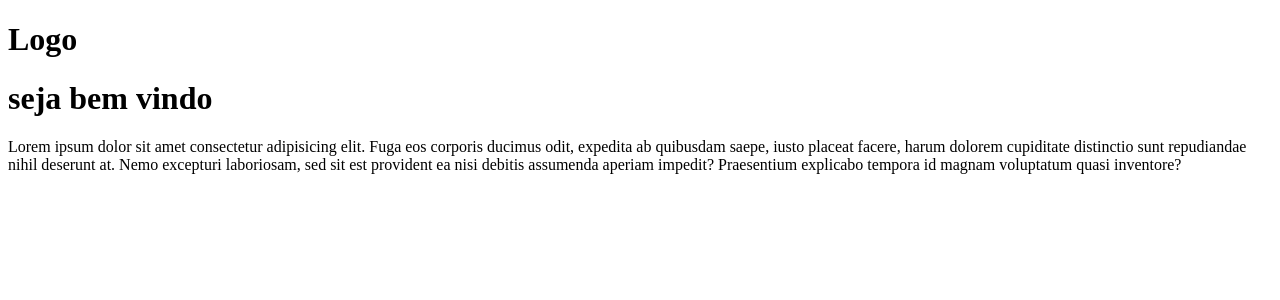
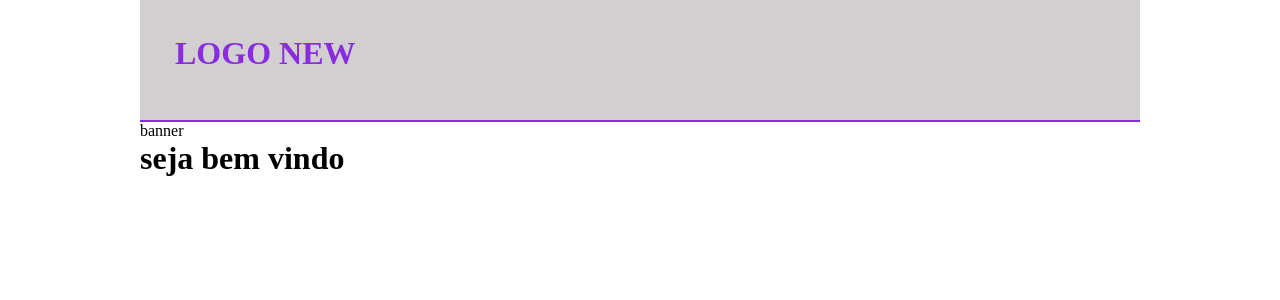
Before and after one commit to gbrielbram18/fic-javascript-jane, a React (Vite) app in the folder react/primeiro-projeto/: page / in a window 1280 px wide. Shown: the top 300 px of the page. Built offline with nearby package versions, Linux system fonts and the light colour scheme.

Commit message:
adiciondo alteração no react

```diff
--- /dev/null
+++ b/react/primeiro-projeto/src/App.css
@@ -0,0 +1,9 @@
+* {
+    margin: 0;
+    padding: 0;
+}
+
+.container {
+    max-width: 1000px;
+    margin: 0 auto;
+}
--- a/react/primeiro-projeto/src/App.jsx
+++ b/react/primeiro-projeto/src/App.jsx
@@ -1,4 +1,6 @@
 import Header from "./Components/Header"
+import "./App.css";
+import Banner from "./Components/Banner";
 
 
 function App() {
@@ -6,19 +8,15 @@ function App() {
 
   return (
     <>
-    <div className="container">
-      <Header />
-
-      <h1>seja bem vindo</h1>
+      <div className="container">
+        <Header title="Logo new" subTitle= "outros"/>
 
 
-      <p>
-        Lorem ipsum dolor sit amet consectetur adipisicing elit.
-         Fuga eos corporis ducimus odit, expedita ab quibusdam saepe, iusto placeat facere, harum dolorem cupiditate distinctio sunt repudiandae nihil deserunt at.
-          Nemo excepturi laboriosam, sed sit est provident ea nisi debitis assumenda aperiam impedit? Praesentium explicabo tempora id magnam voluptatum quasi inventore?
-      </p>
+        <Banner/>
+        <h1>seja bem vindo</h1>
 
-    </div>
+
+      </div>
 
     </>
   )
--- /dev/null
+++ b/react/primeiro-projeto/src/Components/Banner/index.jsx
@@ -0,0 +1,8 @@
+export default function(props) {
+
+    return (
+        <div>
+            banner
+        </div>
+    )
+}
--- a/react/primeiro-projeto/src/Components/Header/index.jsx
+++ b/react/primeiro-projeto/src/Components/Header/index.jsx
@@ -1,8 +1,10 @@
-export default function  Header(){
+import "./style.css";
 
+export default function  Header(props){
+  console.log(props)
     return(
         <header>
-        <h1>Logo</h1>
+          <h1>{props.title}</h1>
       </header>
     )
 
--- /dev/null
+++ b/react/primeiro-projeto/src/Components/Header/style.css
@@ -0,0 +1,11 @@
+header {
+    height: 120px;
+    background: rgb(209, 207, 207);
+    border-bottom: 2px solid blueviolet;
+}
+
+header h1 {
+    padding: 35px;
+    text-transform: uppercase;
+    color:blueviolet;
+}
```
Also changed, not shown: react/primeiro-projeto/src/Components/Banner/style.css (added).
